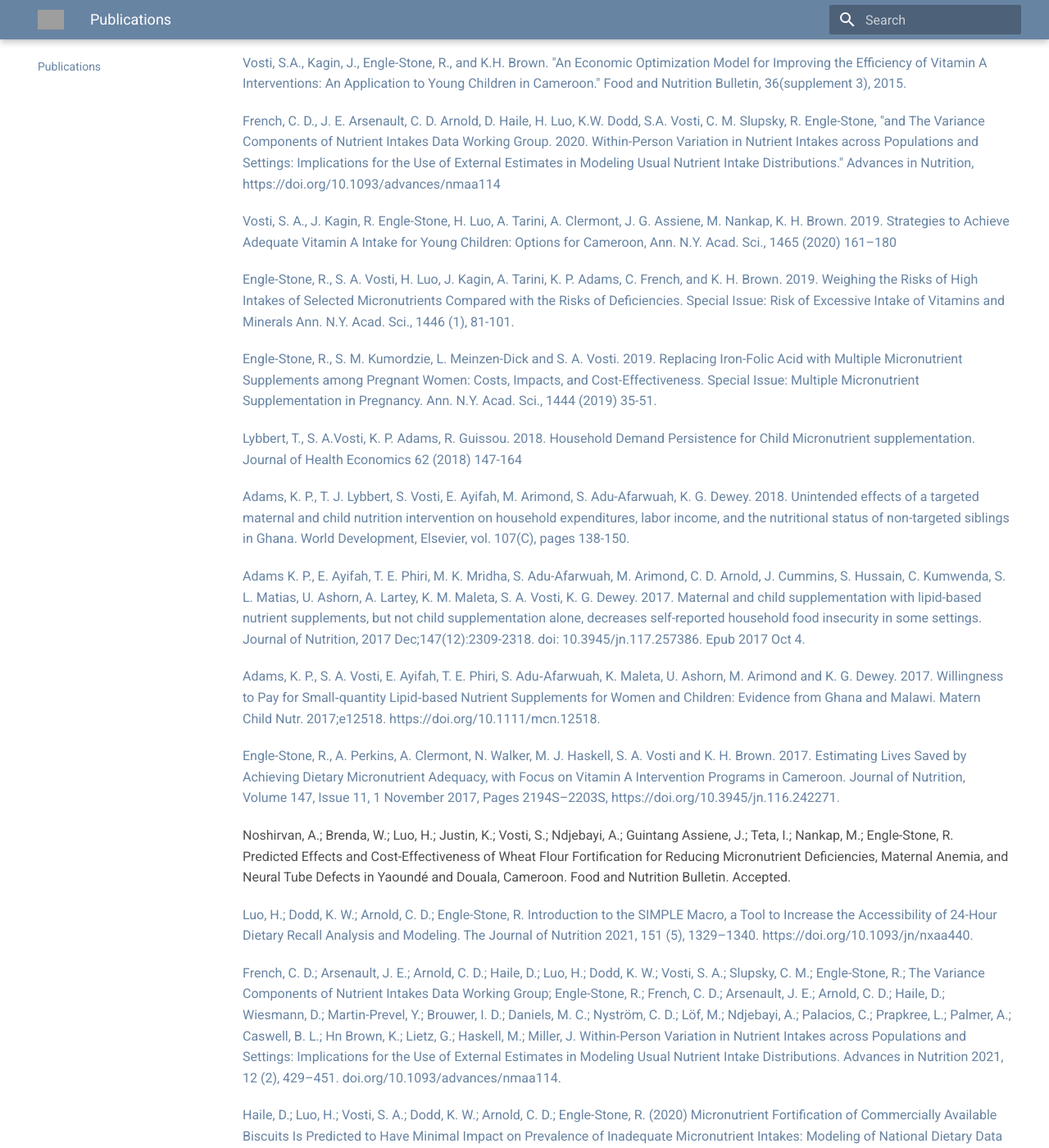
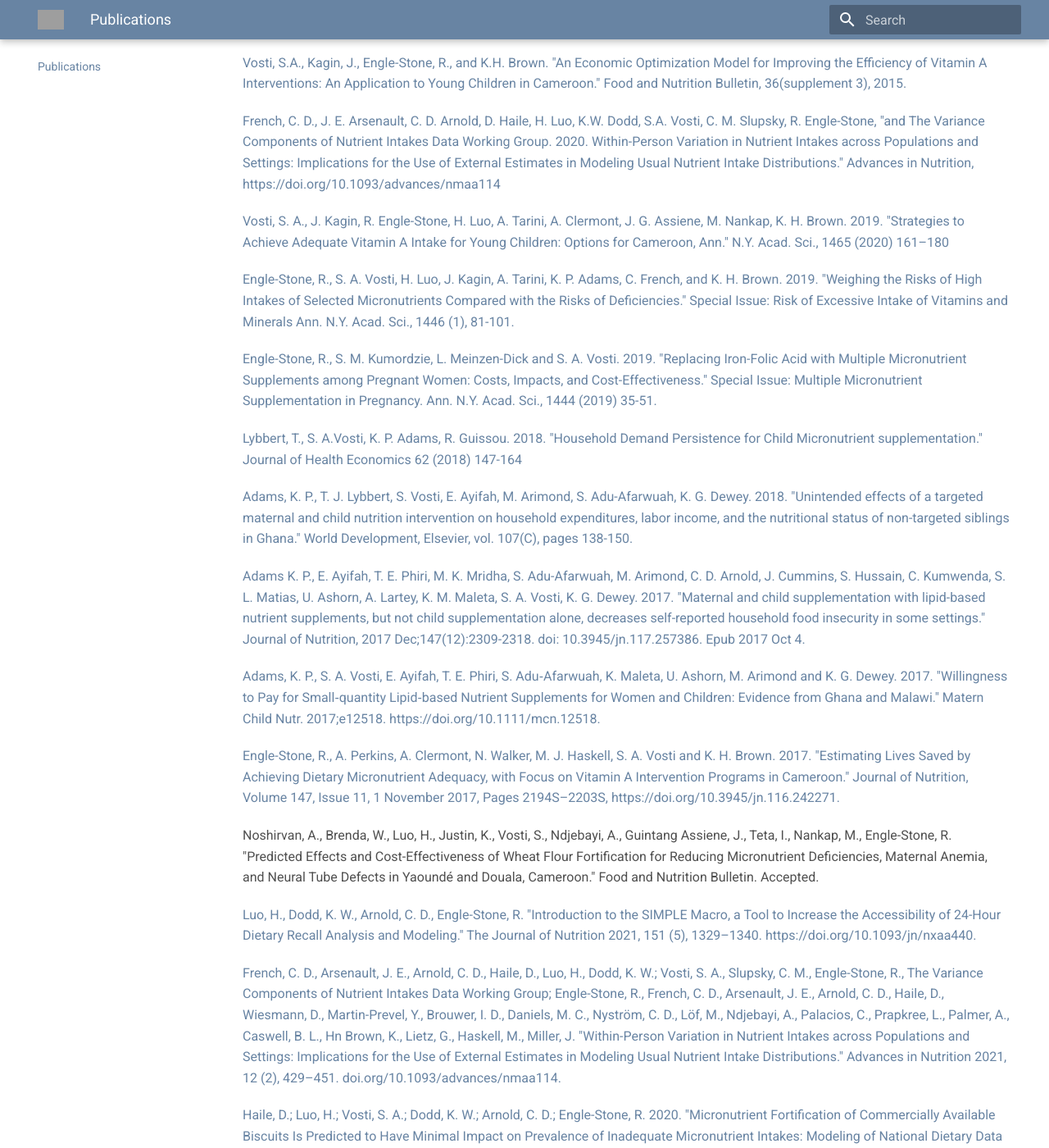
Before and after one commit to minimod-nutrition/minimod-website, an MkDocs documentation site: the page built from docs/publications.md, in a window 1280 px wide and 1400 px high, scrolled down 722 px. Shown: the whole window at 82% size. Built offline with MkDocs 1.6.1 and Material for MkDocs 9.7.7, drawn with Linux system fonts in a browser that asks for light colours; nearby versions of some CDN libraries; some of the changed lines change nothing that is shown; some of the changed text lies outside the part shown; grey boxes are pictures that could not be loaded.

Commit message:
added publication from Dr. Vosti, fixed formatting

```diff
--- a/docs/publications.md
+++ b/docs/publications.md
@@ -23,29 +23,31 @@
 
 [French, C. D., J. E. Arsenault, C. D. Arnold, D. Haile, H. Luo, K.W. Dodd, S.A. Vosti, C. M. Slupsky, R. Engle-Stone, "and The Variance Components of Nutrient Intakes Data Working Group. 2020. Within-Person Variation in Nutrient Intakes across Populations and Settings: Implications for the Use of External Estimates in Modeling Usual Nutrient Intake Distributions." Advances in Nutrition, https://doi.org/10.1093/advances/nmaa114](https://academic.oup.com/advances/article/12/2/429/5924502)
 
-[Vosti, S. A., J. Kagin, R. Engle-Stone, H. Luo, A. Tarini, A. Clermont, J. G. Assiene, M. Nankap, K. H. Brown.  2019. Strategies to Achieve Adequate Vitamin A Intake for Young Children: Options for Cameroon, Ann. N.Y. Acad. Sci., 1465 (2020) 161–180](https://nyaspubs.onlinelibrary.wiley.com/doi/10.1111/nyas.14275)
+[Vosti, S. A., J. Kagin, R. Engle-Stone, H. Luo, A. Tarini, A. Clermont, J. G. Assiene, M. Nankap, K. H. Brown.  2019. "Strategies to Achieve Adequate Vitamin A Intake for Young Children: Options for Cameroon, Ann." N.Y. Acad. Sci., 1465 (2020) 161–180](https://nyaspubs.onlinelibrary.wiley.com/doi/10.1111/nyas.14275)
 
-[Engle-Stone, R., S. A. Vosti, H. Luo, J. Kagin, A. Tarini, K. P. Adams, C. French, and K. H. Brown. 2019. Weighing the Risks of High Intakes of Selected Micronutrients Compared with the Risks of Deficiencies.  Special Issue: Risk of Excessive Intake of Vitamins and Minerals Ann. N.Y. Acad. Sci., 1446 (1), 81-101.](https://www.ncbi.nlm.nih.gov/pmc/articles/PMC6618252/)
+[Engle-Stone, R., S. A. Vosti, H. Luo, J. Kagin, A. Tarini, K. P. Adams, C. French, and K. H. Brown. 2019. "Weighing the Risks of High Intakes of Selected Micronutrients Compared with the Risks of Deficiencies."  Special Issue: Risk of Excessive Intake of Vitamins and Minerals Ann. N.Y. Acad. Sci., 1446 (1), 81-101.](https://www.ncbi.nlm.nih.gov/pmc/articles/PMC6618252/)
 
-[Engle-Stone, R., S. M. Kumordzie, L. Meinzen-Dick and S. A. Vosti. 2019. Replacing Iron-Folic Acid with Multiple Micronutrient Supplements among Pregnant Women: Costs, Impacts, and Cost-Effectiveness. Special Issue: Multiple Micronutrient Supplementation in Pregnancy. Ann. N.Y. Acad. Sci., 1444 (2019) 35-51.](https://www.researchgate.net/publication/333424734_Replacing_iron-folic_acid_with_multiple_micronutrient_supplements_among_pregnant_women_in_Bangladesh_and_Burkina_Faso_costs_impacts_and_cost-effectiveness)
+[Engle-Stone, R., S. M. Kumordzie, L. Meinzen-Dick and S. A. Vosti. 2019. "Replacing Iron-Folic Acid with Multiple Micronutrient Supplements among Pregnant Women: Costs, Impacts, and Cost-Effectiveness." Special Issue: Multiple Micronutrient Supplementation in Pregnancy. Ann. N.Y. Acad. Sci., 1444 (2019) 35-51.](https://www.researchgate.net/publication/333424734_Replacing_iron-folic_acid_with_multiple_micronutrient_supplements_among_pregnant_women_in_Bangladesh_and_Burkina_Faso_costs_impacts_and_cost-effectiveness)
 
-[Lybbert, T., S. A.Vosti, K. P. Adams, R. Guissou.  2018.   Household Demand Persistence for Child Micronutrient supplementation.  Journal of Health Economics 62 (2018) 147-164](https://escholarship.org/content/qt55d0h9c7/qt55d0h9c7.pdf?t=qakfml)
+[Lybbert, T., S. A.Vosti, K. P. Adams, R. Guissou.  2018. "Household Demand Persistence for Child Micronutrient supplementation." Journal of Health Economics 62 (2018) 147-164](https://escholarship.org/content/qt55d0h9c7/qt55d0h9c7.pdf?t=qakfml)
 
-[Adams, K. P., T. J. Lybbert, S. Vosti, E. Ayifah, M. Arimond, S. Adu-Afarwuah, K. G. Dewey. 2018. Unintended effects of a targeted maternal and child nutrition intervention on household expenditures, labor income, and the nutritional status of non-targeted siblings in Ghana. World Development, Elsevier, vol. 107(C), pages 138-150.](https://www.sciencedirect.com/science/article/pii/S0305750X18300706)
+[Adams, K. P., T. J. Lybbert, S. Vosti, E. Ayifah, M. Arimond, S. Adu-Afarwuah, K. G. Dewey. 2018. "Unintended effects of a targeted maternal and child nutrition intervention on household expenditures, labor income, and the nutritional status of non-targeted siblings in Ghana." World Development, Elsevier, vol. 107(C), pages 138-150.](https://www.sciencedirect.com/science/article/pii/S0305750X18300706)
 
-[Adams K. P., E. Ayifah, T. E. Phiri, M. K. Mridha, S. Adu-Afarwuah, M. Arimond, C. D. Arnold, J. Cummins, S. Hussain, C. Kumwenda, S. L. Matias, U. Ashorn, A. Lartey, K. M. Maleta, S. A. Vosti, K. G. Dewey.  2017.  Maternal and child supplementation with lipid-based nutrient supplements, but not child supplementation alone, decreases self-reported household food insecurity in some settings.  Journal of Nutrition, 2017 Dec;147(12):2309-2318. doi: 10.3945/jn.117.257386. Epub 2017 Oct 4.](https://www.ncbi.nlm.nih.gov/pmc/articles/PMC5697970/)
+[Adams K. P., E. Ayifah, T. E. Phiri, M. K. Mridha, S. Adu-Afarwuah, M. Arimond, C. D. Arnold, J. Cummins, S. Hussain, C. Kumwenda, S. L. Matias, U. Ashorn, A. Lartey, K. M. Maleta, S. A. Vosti, K. G. Dewey.  2017.  "Maternal and child supplementation with lipid-based nutrient supplements, but not child supplementation alone, decreases self-reported household food insecurity in some settings." Journal of Nutrition, 2017 Dec;147(12):2309-2318. doi: 10.3945/jn.117.257386. Epub 2017 Oct 4.](https://www.ncbi.nlm.nih.gov/pmc/articles/PMC5697970/)
 
-[Adams, K. P., S. A. Vosti, E. Ayifah, T. E. Phiri, S. Adu‐Afarwuah, K. Maleta, U. Ashorn, M. Arimond and K. G. Dewey.  2017.  Willingness to Pay for Small‐quantity Lipid‐based Nutrient Supplements for Women and Children: Evidence from Ghana and Malawi. Matern Child Nutr. 2017;e12518. https://doi.org/10.1111/mcn.12518.](https://europepmc.org/article/pmc/pmc6088232)
+[Adams, K. P., S. A. Vosti, E. Ayifah, T. E. Phiri, S. Adu‐Afarwuah, K. Maleta, U. Ashorn, M. Arimond and K. G. Dewey.  2017. "Willingness to Pay for Small‐quantity Lipid‐based Nutrient Supplements for Women and Children: Evidence from Ghana and Malawi." Matern Child Nutr. 2017;e12518. https://doi.org/10.1111/mcn.12518.](https://europepmc.org/article/pmc/pmc6088232)
 
-[Engle-Stone, R., A. Perkins, A. Clermont, N. Walker, M. J. Haskell, S. A. Vosti and K. H. Brown.  2017.  Estimating Lives Saved by Achieving Dietary Micronutrient Adequacy, with Focus on Vitamin A Intervention Programs in Cameroon.  Journal of Nutrition, Volume 147, Issue 11, 1 November 2017, Pages 2194S–2203S, https://doi.org/10.3945/jn.116.242271.](https://academic.oup.com/jn/article/147/11/2194S/4743206)
+[Engle-Stone, R., A. Perkins, A. Clermont, N. Walker, M. J. Haskell, S. A. Vosti and K. H. Brown.  2017.  "Estimating Lives Saved by Achieving Dietary Micronutrient Adequacy, with Focus on Vitamin A Intervention Programs in Cameroon."  Journal of Nutrition, Volume 147, Issue 11, 1 November 2017, Pages 2194S–2203S, https://doi.org/10.3945/jn.116.242271.](https://academic.oup.com/jn/article/147/11/2194S/4743206)
 
-Noshirvan, A.; Brenda, W.; Luo, H.; Justin, K.; Vosti, S.; Ndjebayi, A.; Guintang Assiene, J.; Teta, I.; Nankap, M.; Engle-Stone, R. Predicted Effects and Cost-Effectiveness of Wheat Flour Fortification for Reducing Micronutrient Deficiencies, Maternal Anemia, and Neural Tube Defects in Yaoundé and Douala, Cameroon. Food and Nutrition Bulletin. Accepted.
+Noshirvan, A., Brenda, W., Luo, H., Justin, K., Vosti, S., Ndjebayi, A., Guintang Assiene, J., Teta, I., Nankap, M., Engle-Stone, R. "Predicted Effects and Cost-Effectiveness of Wheat Flour Fortification for Reducing Micronutrient Deficiencies, Maternal Anemia, and Neural Tube Defects in Yaoundé and Douala, Cameroon." Food and Nutrition Bulletin. Accepted.
 
-[Luo, H.; Dodd, K. W.; Arnold, C. D.; Engle-Stone, R. Introduction to the SIMPLE Macro, a Tool to Increase the Accessibility of 24-Hour Dietary Recall Analysis and Modeling. The Journal of Nutrition 2021, 151 (5), 1329–1340. https://doi.org/10.1093/jn/nxaa440.](https://academic.oup.com/jn/article/151/5/1329/6165023)
+[Luo, H., Dodd, K. W., Arnold, C. D., Engle-Stone, R. "Introduction to the SIMPLE Macro, a Tool to Increase the Accessibility of 24-Hour Dietary Recall Analysis and Modeling." The Journal of Nutrition 2021, 151 (5), 1329–1340. https://doi.org/10.1093/jn/nxaa440.](https://academic.oup.com/jn/article/151/5/1329/6165023)
 
-[French, C. D.; Arsenault, J. E.; Arnold, C. D.; Haile, D.; Luo, H.; Dodd, K. W.; Vosti, S. A.; Slupsky, C. M.; Engle-Stone, R.; The Variance Components of Nutrient Intakes Data Working Group; Engle-Stone, R.; French, C. D.; Arsenault, J. E.; Arnold, C. D.; Haile, D.; Wiesmann, D.; Martin-Prevel, Y.; Brouwer, I. D.; Daniels, M. C.; Nyström, C. D.; Löf, M.; Ndjebayi, A.; Palacios, C.; Prapkree, L.; Palmer, A.; Caswell, B. L.; Hn Brown, K.; Lietz, G.; Haskell, M.; Miller, J. Within-Person Variation in Nutrient Intakes across Populations and Settings: Implications for the Use of External Estimates in Modeling Usual Nutrient Intake Distributions. Advances in Nutrition 2021, 12 (2), 429–451. doi.org/10.1093/advances/nmaa114.](https://academic.oup.com/advances/article/12/2/429/5924502)
+[French, C. D., Arsenault, J. E., Arnold, C. D., Haile, D., Luo, H., Dodd, K. W.; Vosti, S. A., Slupsky, C. M., Engle-Stone, R., The Variance Components of Nutrient Intakes Data Working Group; Engle-Stone, R., French, C. D., Arsenault, J. E., Arnold, C. D., Haile, D., Wiesmann, D., Martin-Prevel, Y., Brouwer, I. D., Daniels, M. C., Nyström, C. D., Löf, M., Ndjebayi, A., Palacios, C., Prapkree, L., Palmer, A., Caswell, B. L., Hn Brown, K., Lietz, G., Haskell, M., Miller, J. "Within-Person Variation in Nutrient Intakes across Populations and Settings: Implications for the Use of External Estimates in Modeling Usual Nutrient Intake Distributions." Advances in Nutrition 2021, 12 (2), 429–451. doi.org/10.1093/advances/nmaa114.](https://academic.oup.com/advances/article/12/2/429/5924502)
 
-[Haile, D.; Luo, H.; Vosti, S. A.; Dodd, K. W.; Arnold, C. D.; Engle-Stone, R. (2020) Micronutrient Fortification of Commercially Available Biscuits Is Predicted to Have Minimal Impact on Prevalence of Inadequate Micronutrient Intakes: Modeling of National Dietary Data from Cameroon. Current Developments in Nutrition. 4 (9), nzaa132. doi.org/10.1093/cdn/nzaa132](https://academic.oup.com/cdn/article/4/9/nzaa132/5890337)
+[Haile, D.; Luo, H.; Vosti, S. A.; Dodd, K. W.; Arnold, C. D.; Engle-Stone, R. 2020. "Micronutrient Fortification of Commercially Available Biscuits Is Predicted to Have Minimal Impact on Prevalence of Inadequate Micronutrient Intakes: Modeling of National Dietary Data from Cameroon." Current Developments in Nutrition. 4 (9), nzaa132. doi.org/10.1093/cdn/nzaa132](https://academic.oup.com/cdn/article/4/9/nzaa132/5890337)
+
+[Mark, H. E., Assiene, J. G., Luo, H., Nankap, M., Ndjebayi, A., Ngnie-Teta, I., Tarini, A., Pattar, A., Killilia, D. W., Brown, K. H., Engle-Stone, R. 2019. "Monitoring of the National Oil and Wheat Flour Fortification Program in Cameroon Using a Program Impact Pathway Approach." Current Developments in Nutrition, 3(8), https://doi.org/10.1093/cdn/nzz076](https://www.researchgate.net/publication/334747230_Monitoring_of_the_National_Oil_and_Wheat_Flour_Fortification_Program_in_Cameroon_Using_a_Program_Impact_Pathway_Approach)
 
 ## Related Publications
 
```
